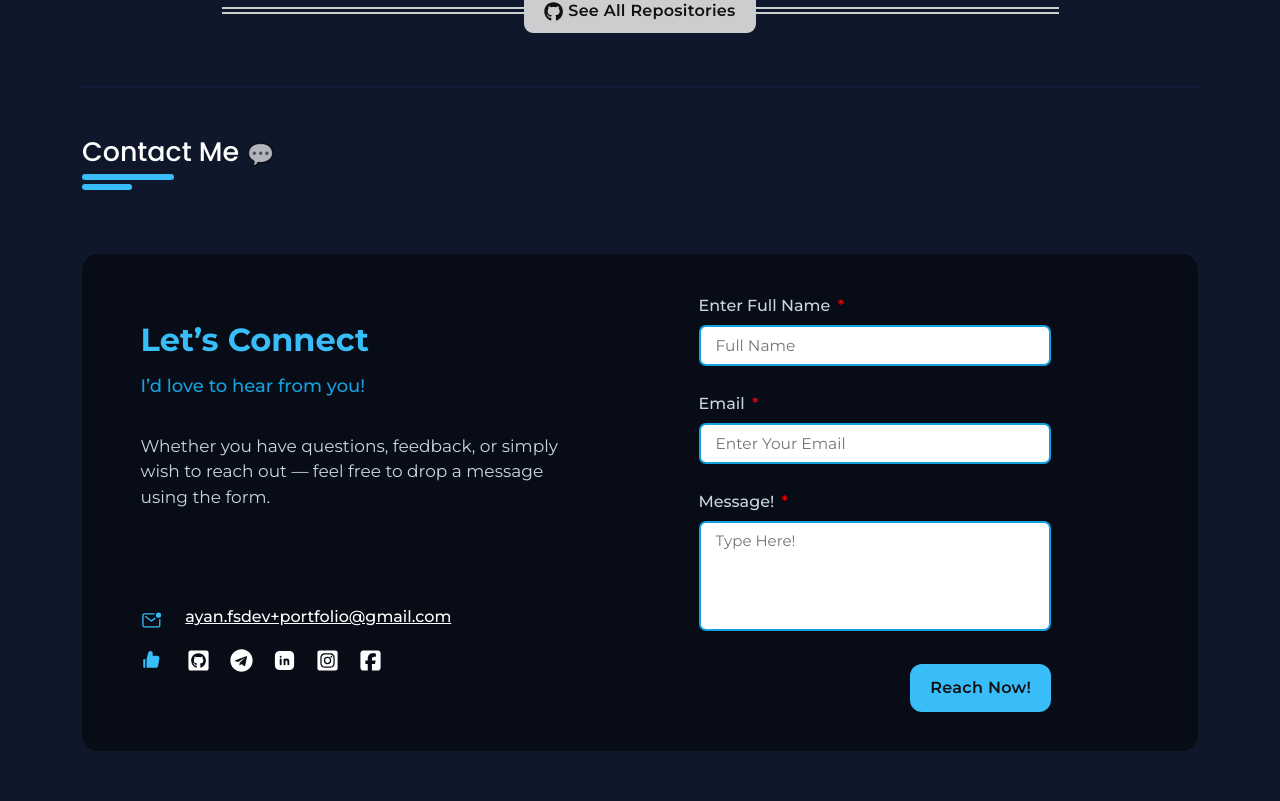
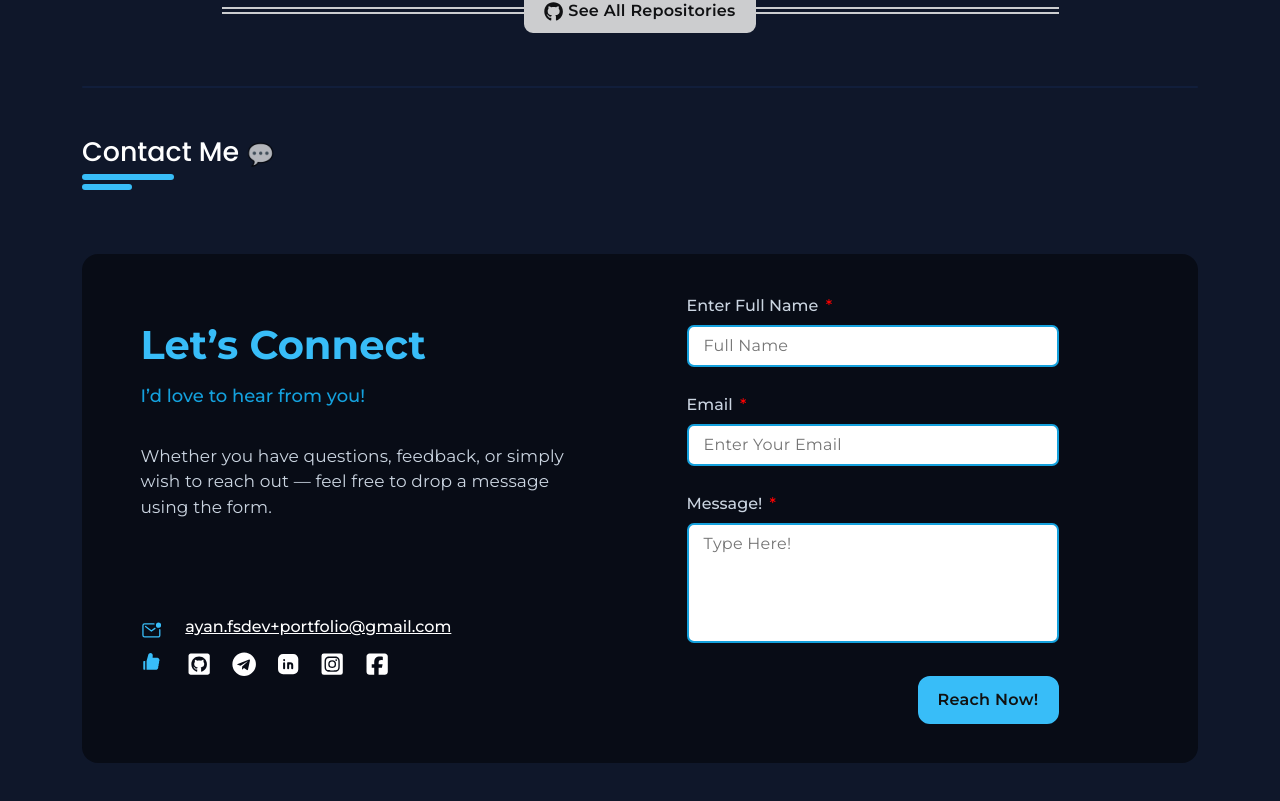
Before and after one commit to Ayan-webDEV/Portfolio, a React (Vite) app: page / in a window 1280 px wide. Shown: the part 4668-5469 px from the top of the page. Built offline with nearby package versions, Linux system fonts and the light colour scheme; a web font is replaced by a local one.

Commit message:
contact section's styling implemented

```diff
--- a/src/Components/Contact/Contact.module.css
+++ b/src/Components/Contact/Contact.module.css
@@ -1,6 +1,6 @@
 .wholeContactCont {
-  margin: 5vw 0 3.4vw;
-  padding: 3.07vw 0;
+  margin: 14vw 0 3.4vw;
+  padding: 4.07vw 0 10vw;
   border-radius: 16px;
 }
 .contactDark {
@@ -13,31 +13,40 @@
 }
 
 .getInTouchHds {
-  margin: 27px 0 14px;
+  margin: 35px 0 17px;
+  font-size: 9vw;
   font-weight: 700;
   /* color: #7a4a26; */
 }
 .getInTouchslog {
-  margin: 0 0 34px;
+  margin: 0 0 40px;
   color: #a56b47;
   font-weight: 500;
-  font-size: 18px;
+  font-size: 5.17vw;
 }
 .getInTouchPara {
-  margin: 10px 0 97px;
-  font-size: 17px;
+  margin: 10px 0 77px;
+  font-size: 4.2vw;
+}
+
+.contactConect {
+  margin: 0 0 0 2%;
+}
+
+.mailIcon {
+  margin: 0 0 13px;
 }
 .getInTouchEmail {
   color: var(--text-color);
-  margin: 0 0 7px 28px;
+  margin: 0 0 18px 6vw;
+  font-size: 3.8vw;
   text-decoration: underline;
   cursor: pointer;
 }
 
 .socialIcons {
-  font-size: 1.8vw;
+  font-size: 6vw;
   color: var(--text-color);
-  /* background-color: red; */
   margin: 0 10px;
   cursor: pointer;
 }
@@ -51,17 +60,20 @@
   margin: 0 0 0 3px;
 }
 
-/*  */
+.formContainer {
+  padding: 0 0 0 8%;
+  font-size: 18px;
+}
+
 .formInputText {
-  margin: 0 0 7px;
+  margin: 0 0 8px;
   font-weight: 500;
 }
 .formInput {
-  margin: 0 0 26px;
-  width: 80%;
-  padding: 7px 15px;
+  margin: 0 0 30px;
+  width: 90%;
+  padding: 10px 15px;
   border-radius: 7px;
-  font-size: 15.5px;
   outline: none;
 }
 .formInputLgt {
@@ -71,7 +83,7 @@
   border: 2px solid #14a1ddff;
 }
 .formTextarea {
-  height: 110px;
+  height: 150px;
   resize: none;
   font-size: 15px;
 }
@@ -79,8 +91,9 @@
 .formSubmitBtn {
   color: var(--accent-text);
   border-radius: 12px;
-  padding: 10px 18px;
-  margin: 0 20% 0;
+  padding: 14px 24px;
+  width: 92%;
+  margin: 0 10% 0 0;
   font-weight: 600;
   transition: all 0.3s ease-in-out;
   outline: none;
@@ -97,3 +110,130 @@
   background-color: transparent !important;
   color: #38bdf8;
 }
+
+/* -------------------------------------------------Media Query-------------------------------------------------- */
+
+@media (min-width: 575px) {
+  .wholeContactCont {
+    margin: 9vw 0 3.7vw;
+    padding: 5vw 4.47vw;
+  }
+
+  .getInTouchHds {
+    margin: 3vw 0 17px;
+    font-size: 4.97vw;
+  }
+  .getInTouchslog {
+    margin: 0 0 34px;
+    font-size: 2.87vw;
+  }
+  .getInTouchPara {
+    margin: 17px 0 67px;
+    font-size: 19px;
+    letter-spacing: 0.1vw;
+  }
+
+  .contactConect {
+    margin: 0 0 0 22%;
+  }
+
+  .mailIcon {
+    margin: 0 0 18px;
+  }
+  .getInTouchEmail {
+    margin: 0 0 18px 28px;
+    font-size: 2.37vw;
+  }
+
+  .socialIcons {
+    font-size: 3.42vw;
+    margin: 0 10px;
+  }
+
+  .formContainer {
+    padding: 0 0 0 12%;
+    font-size: 18px;
+  }
+  .formInputText {
+    margin: 0 0 12px;
+  }
+  .formInput {
+    margin: 0 0 26px;
+    width: 85%;
+    padding: 12px 15px;
+    font-size: 18px;
+    letter-spacing: 0.1vw;
+  }
+
+  .formTextarea {
+    height: 170px;
+  }
+
+  .formSubmitBtn {
+    padding: 15px 24px;
+    margin: 0 15% 0 0;
+    width: auto;
+    letter-spacing: 0.1vw;
+  }
+}
+
+@media (min-width: 992px) {
+  .wholeContactCont {
+    margin: 5vw 0 3.4vw;
+    padding: 3.07vw 0;
+  }
+
+  .getInTouchHds {
+    margin: 27px 0 14px;
+    font-size: 40px;
+  }
+  .getInTouchslog {
+    margin: 0 0 34px;
+    font-size: 18px;
+  }
+  .getInTouchPara {
+    margin: 10px 0 97px;
+    font-size: 17px;
+    letter-spacing: 0.01vw;
+  }
+  .contactConect {
+    margin: 0;
+  }
+
+  .mailIcon {
+    margin: 0;
+  }
+  .getInTouchEmail {
+    margin: 0 0 7px 28px;
+    font-size: 16px;
+  }
+
+  .socialIcons {
+    font-size: 1.9vw;
+  }
+
+  .formContainer {
+    padding: 0;
+    font-size: 16px;
+  }
+  .formInputText {
+    margin: 0 0 7px;
+  }
+  .formInput {
+    margin: 0 0 26px;
+    width: 80%;
+    padding: 7px 15px;
+    font-size: 16px;
+    letter-spacing: 0.02vw;
+  }
+
+  .formTextarea {
+    height: 120px;
+  }
+
+  .formSubmitBtn {
+    padding: 10px 18px;
+    margin: 0 20% 0 0;
+    letter-spacing: 0.024vw;
+  }
+}
```
